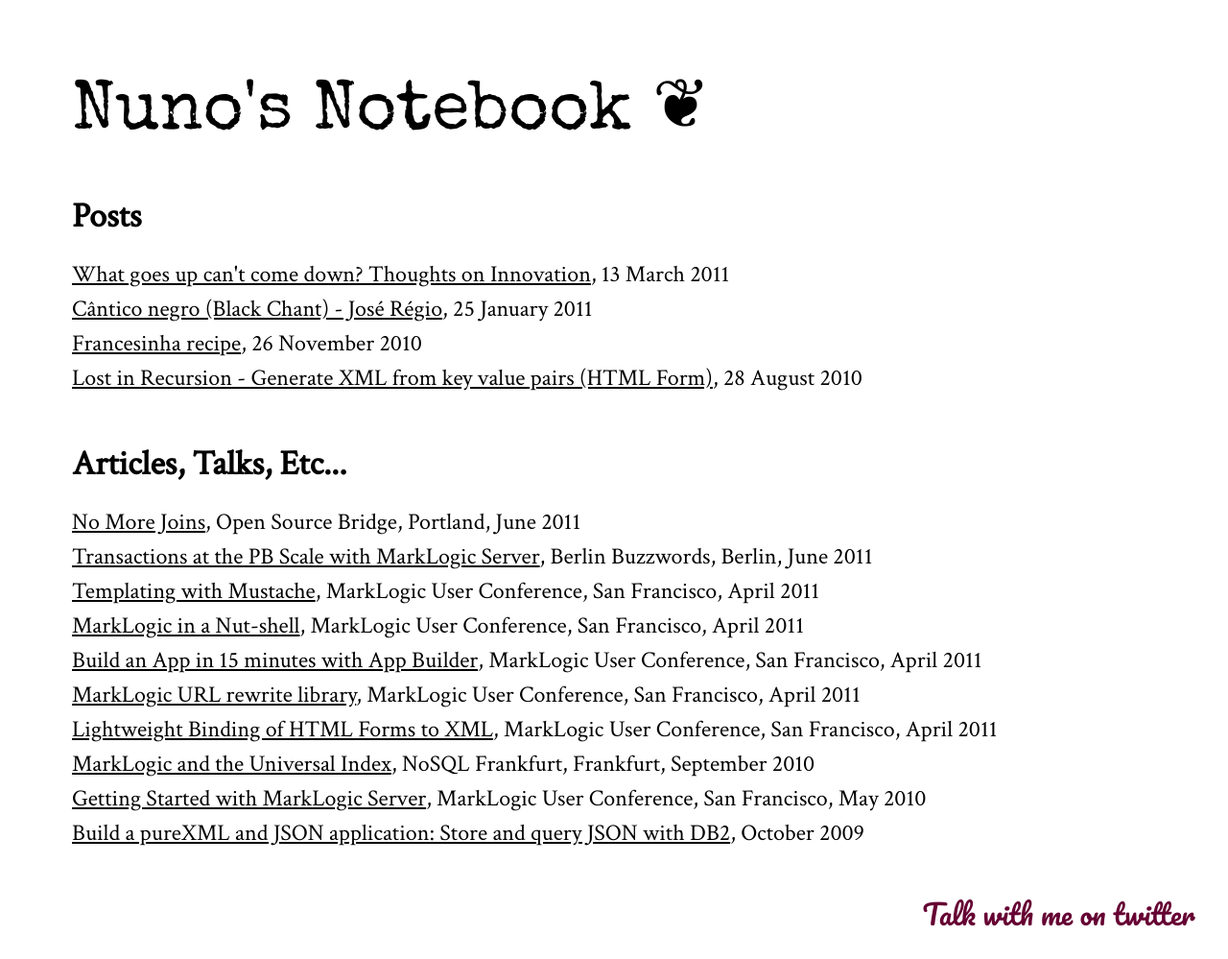
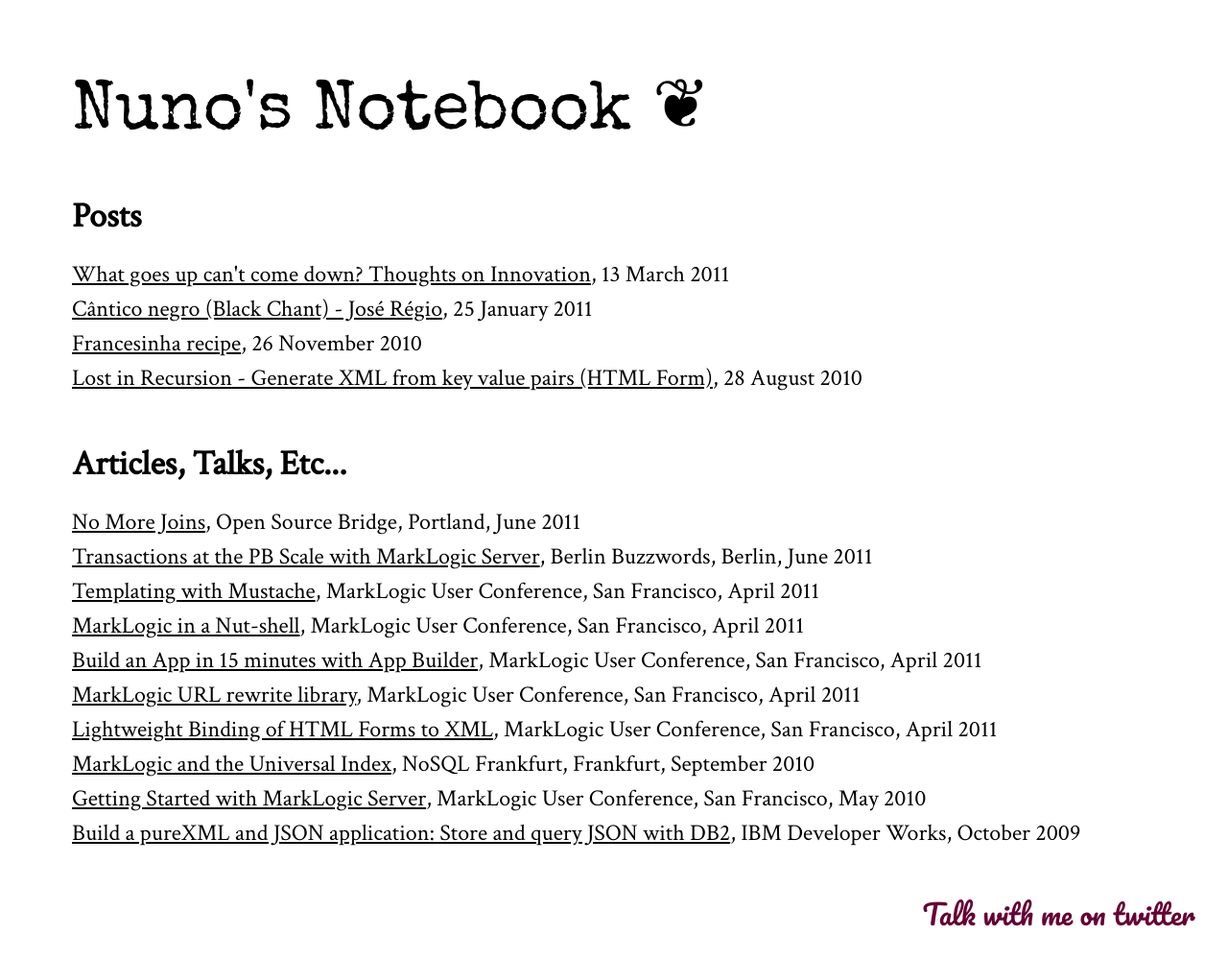
Before and after one commit to dscape/dscape.github.com, a Jekyll site: the page built from index.html, in a window 1280 px wide. Shown: the whole page at 96% size. Built offline with Jekyll 4.4.1, drawn with Linux system fonts in a browser that asks for light colours; Markdown is read by kramdown in place of the engine named in the settings.

```diff
--- a/index.html
+++ b/index.html
@@ -52,7 +52,7 @@
     </li>
     <li>
       <a href="http://www.ibm.com/developerworks/xml/library/x-db2JSONpt1/index.html">
-        Build a pureXML and JSON application: Store and query JSON with DB2</a>, <span>October 2009</span>
+        Build a pureXML and JSON application: Store and query JSON with DB2</a>, <span>IBM Developer Works</span>, <span>October 2009</span>
     </li>
   </ul>
 </div>
```
